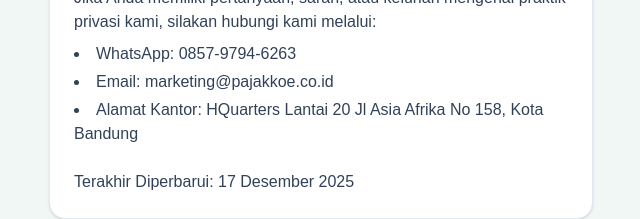
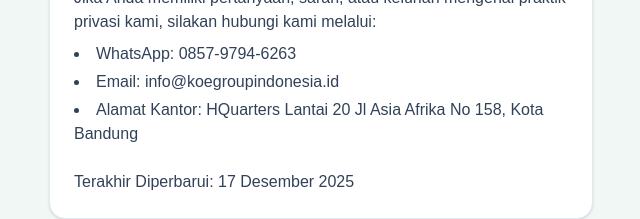
Before and after one commit to mahardikaindra/pajakkoe, a Next.js app: page /privacy-police in a window 1280 px wide. Shown: the part 2463-2682 px from the top of the page, without its empty margins (319-959 px from the left). Built offline with nearby package versions, Linux system fonts and the light colour scheme.

Commit message:
change email alternative

```diff
--- a/src/app/privacy-police/page.tsx
+++ b/src/app/privacy-police/page.tsx
@@ -202,7 +202,7 @@
             </p>
             <ul className="list-disc list-inside space-y-1 mt-2">
               <li>WhatsApp: 0857-9794-6263</li>
-              <li>Email: marketing@pajakkoe.co.id</li>
+              <li>Email: info@koegroupindonesia.id</li>
               <li>
                 Alamat Kantor: HQuarters Lantai 20 Jl Asia Afrika No 158, Kota
                 Bandung
--- a/src/app/terms-conditions/page.tsx
+++ b/src/app/terms-conditions/page.tsx
@@ -157,7 +157,7 @@
             </p>
             <ul className="list-disc list-inside space-y-1 mt-2">
               <li>WhatsApp: 0857-9794-6263</li>
-              <li>Email: marketing@pajakkoe.co.id</li>
+              <li>Email: info@koegroupindonesia.id</li>
               <li>
                 Alamat Kantor: HQuarters Lantai 20 Jl Asia Afrika No 158, Kota
                 Bandung
--- a/src/components/layout/Footer.tsx
+++ b/src/components/layout/Footer.tsx
@@ -89,12 +89,12 @@
           </ul>
         </div>
       </div>
-
+{/*
     <div className="max-w-6xl mx-auto px-4 pt-10 border-t border-white/5">
       <p className="text-[10px] text-slate-500 leading-relaxed max-w-4xl italic">
         Disclaimer: Pajakkoe adalah penyedia jasa konsultasi pajak independen dan bukan merupakan bagian dari Direktorat Jenderal Pajak (DJP) atau instansi pemerintah mana pun.
       </p>
-    </div>
+    </div> */}
 
       <div className="max-w-6xl mx-auto px-4 mt-10 pt-10 border-t border-white/5 text-[10px] uppercase font-black tracking-widest text-slate-600 flex justify-between">
         <p>&copy; {new Date().getFullYear()} KOE LEGALI INDONESIA</p>
```
